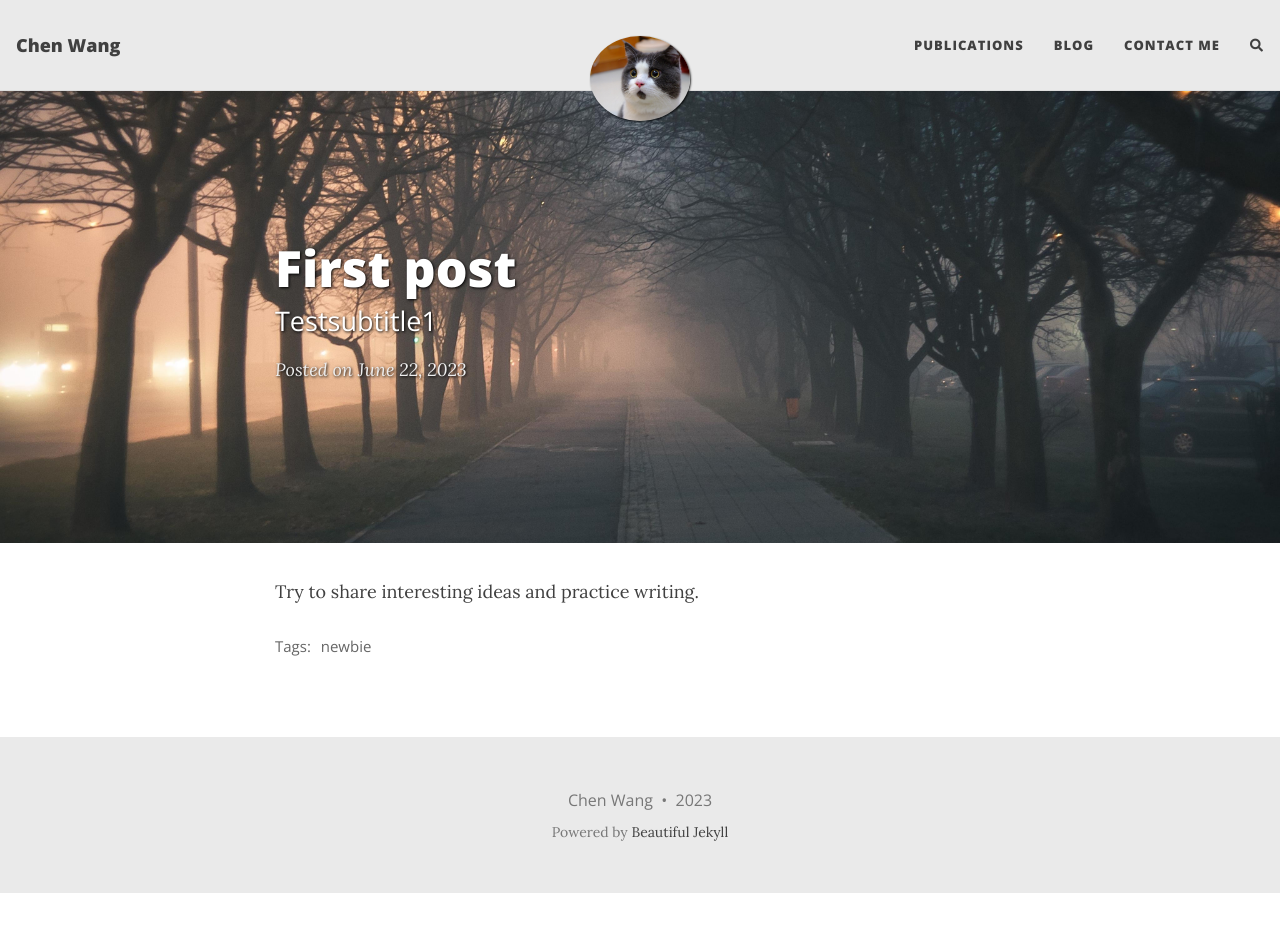
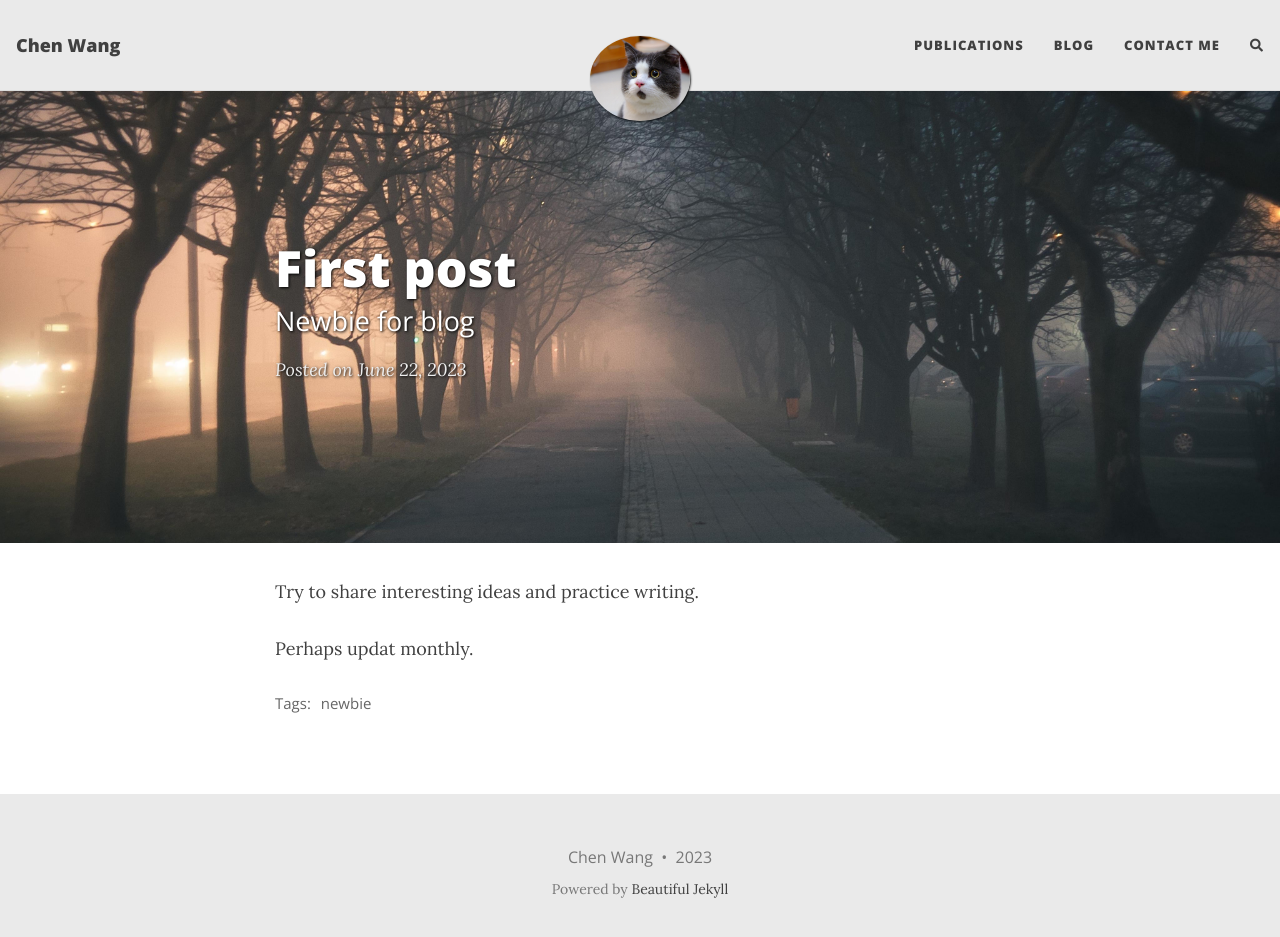
Before and after one commit to wangc1073/wangc1073.github.io, a Jekyll site: the page built from _posts/2023-06-22-First-Posted.md, in a window 1280 px wide and 950 px high. Shown: the top 937 px of the window. Built offline with Jekyll 4.4.1, drawn with Linux system fonts in a browser that asks for light colours; nearby versions of some CDN libraries; comment, search, counter and statistics services are not loaded.

Commit message:
Update 2023-06-22-First-Posted.md

```diff
--- a/_posts/2023-06-22-First-Posted.md
+++ b/_posts/2023-06-22-First-Posted.md
@@ -1,7 +1,7 @@
 ---
 layout: post
 title: First post
-subtitle: Testsubtitle1
+subtitle: Newbie for blog
 cover-img: /assets/img/cover-tree-road-night.jpg
 thumbnail-img: /assets/img/cat.jpg
 share-img: /assets/img/cover-tree-road-night.jpg
@@ -9,3 +9,5 @@ tags: [newbie]
 ---
 
 Try to share interesting ideas and practice writing.
+
+Perhaps updat monthly.
```
